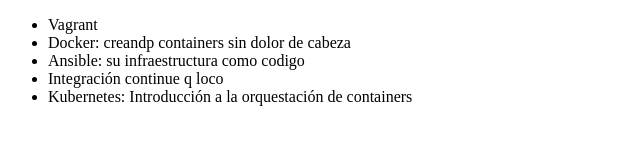
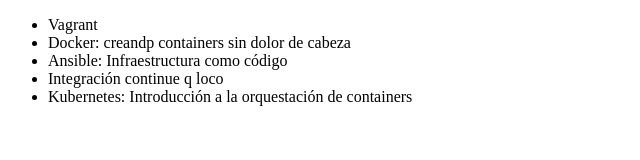
Before and after one commit to uri1490/alura-git, a plain HTML site: page index.html in a window 1280 px wide. Shown: the full height of the page, 0-640 px from the left. Drawn offline with Linux system fonts and the light colour scheme.

Commit message:
pronbando stash

```diff
--- a/index.html
+++ b/index.html
@@ -8,7 +8,7 @@
      <ul>
          <li> Vagrant </li>
          <li> Docker:  creandp containers sin dolor de cabeza </li>
-         <li> Ansible: su infraestructura como codigo</li>
+         <li> Ansible: Infraestructura como código</li>
          <li> Integración continue q loco</li>
           <li>Kubernetes: Introducción a la orquestación de containers</li>
      </ul>
```
